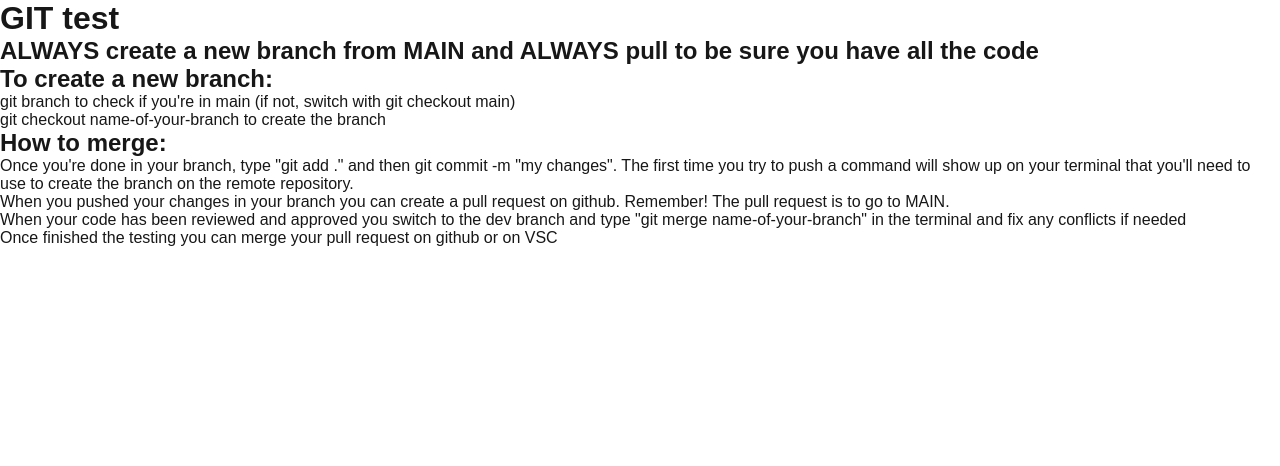
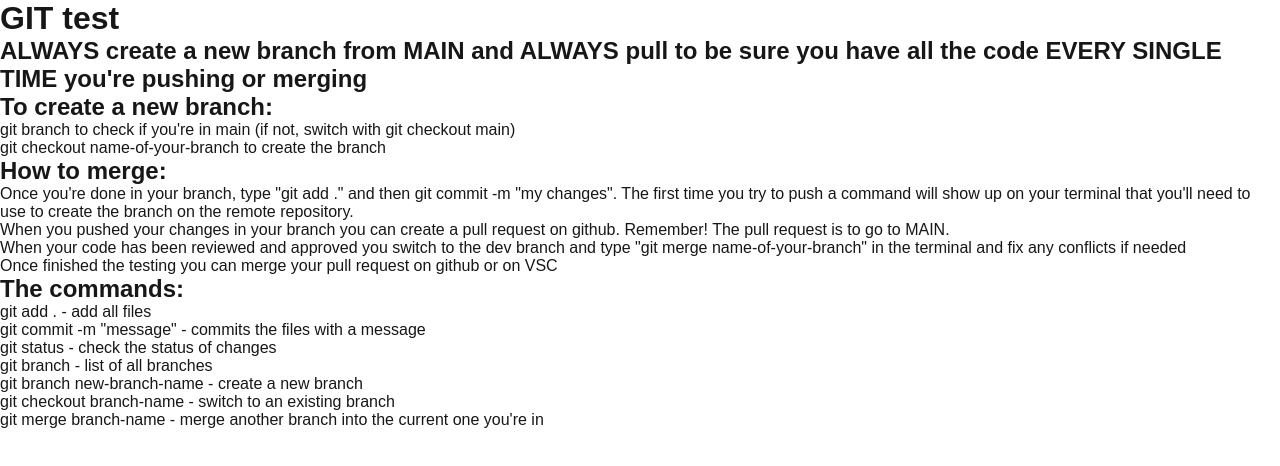
Before and after one commit to jasminedns/git-test, a Next.js app: page / in a window 1280 px wide. Shown: the top 466 px of the page. Built offline with nearby package versions, Linux system fonts and the light colour scheme.

Commit message:
added commands

```diff
--- a/src/app/page.tsx
+++ b/src/app/page.tsx
@@ -5,7 +5,7 @@ export default function Home() {
   return (
     <>
       <h1>GIT test</h1>
-      <h2>ALWAYS create a new branch from MAIN and ALWAYS pull to be sure you have all the code</h2>
+      <h2>ALWAYS create a new branch from MAIN and ALWAYS pull to be sure you have all the code EVERY SINGLE TIME you're pushing or merging</h2>
 
       <div>
         <h2>To create a new branch:</h2>
@@ -28,6 +28,16 @@ export default function Home() {
           <li>Once finished the testing you can merge your pull request on github or on VSC</li>
         </ul>
       </div>
+      <div>
+        <h2>The commands:</h2>
+        <p>git add . - add all files</p>
+        <p>git commit -m "message" - commits the files with a message</p>
+        <p>git status - check the status of changes</p>
+        <p>git branch - list of all branches</p>
+        <p>git branch new-branch-name - create a new branch</p>
+        <p>git checkout branch-name - switch to an existing branch</p>
+        <p>git merge branch-name - merge another branch into the current one you're in</p>
+      </div>
     </>
   );
 }
```
